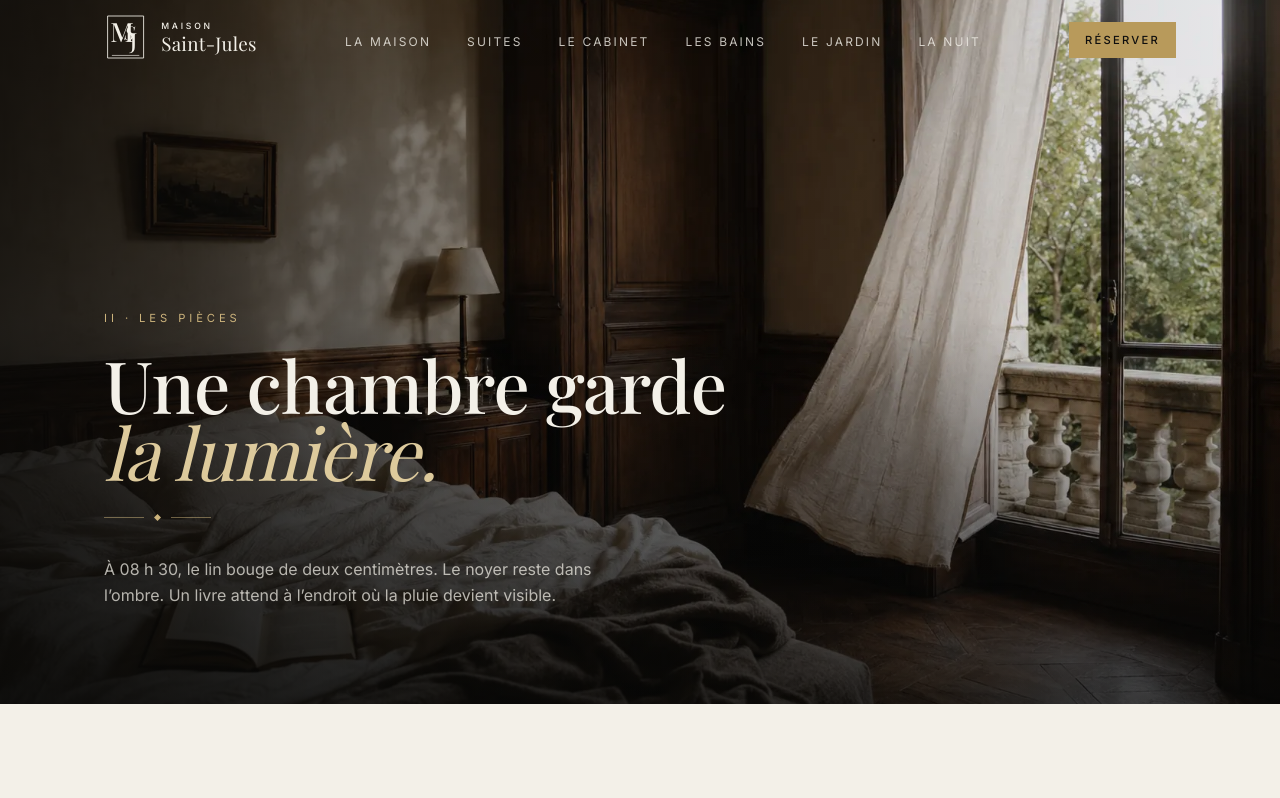
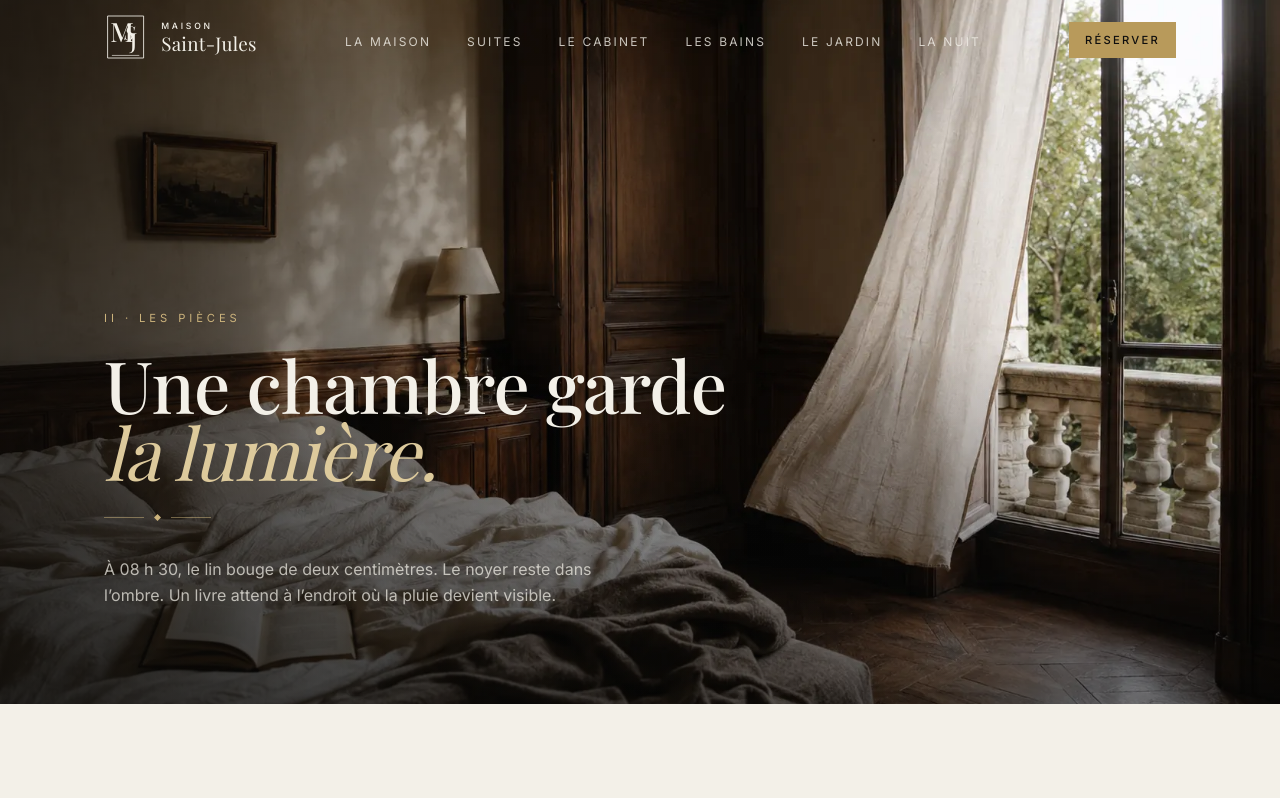
Before and after one commit to Monoru1/maison-saint-jules, a React (Vite) app: page /suites in a window 1280 px wide. Shown: the top 798 px of the page. Built offline with nearby package versions, Linux system fonts and the light colour scheme; a web font is replaced by a local one.

Commit message:
fix: rendre la lumière aux Suites

```diff
--- a/src/pages/suites/SuitesList.tsx
+++ b/src/pages/suites/SuitesList.tsx
@@ -51,7 +51,7 @@ export function SuitesList() {
         />
         <div
           aria-hidden="true"
-          className="absolute inset-0 bg-[linear-gradient(90deg,rgba(8,8,7,.8),rgba(8,8,7,.18)_62%,rgba(8,8,7,.08)),linear-gradient(0deg,rgba(8,8,7,.72),transparent_55%)]"
+          className="absolute inset-0 bg-[linear-gradient(90deg,rgba(8,8,7,.62),rgba(8,8,7,.06)_58%,transparent_78%),linear-gradient(0deg,rgba(8,8,7,.5),transparent_52%)]"
         />
         <Container className="relative z-10 flex min-h-[88svh] items-end pt-36 pb-16 md:pb-24">
           <div className="max-w-2xl">
```
